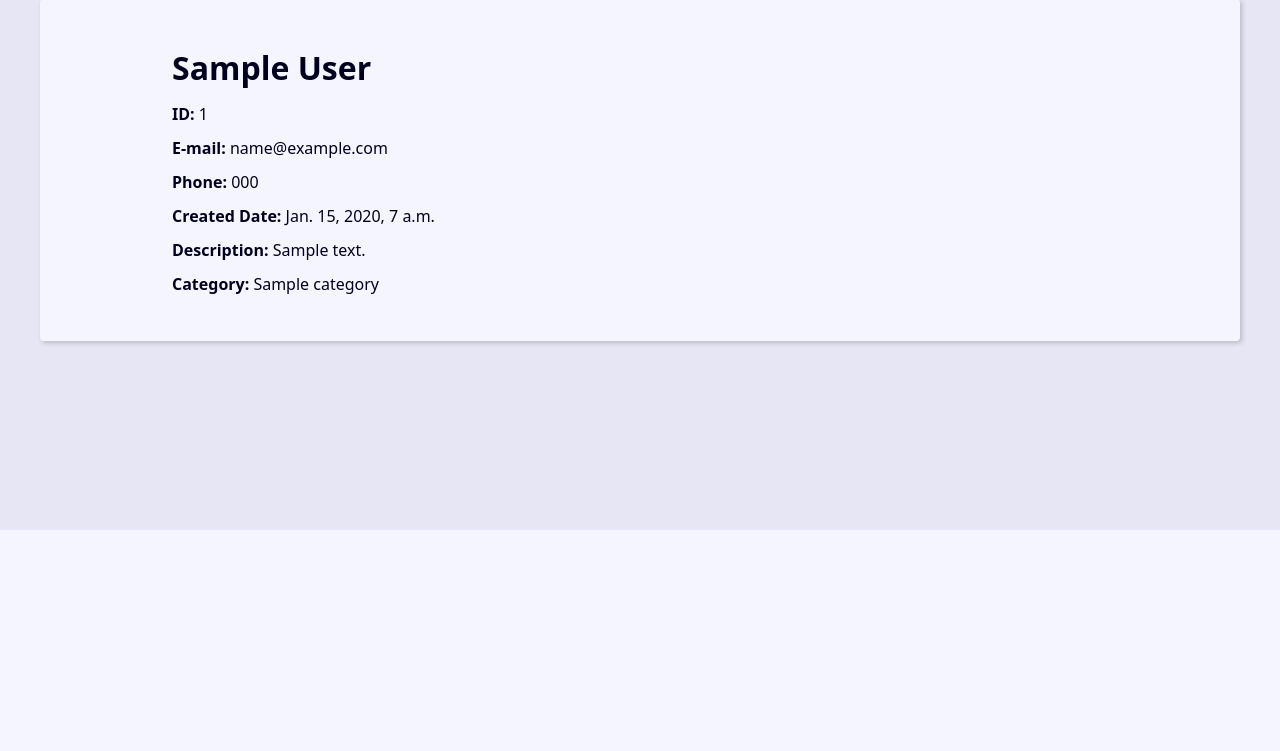
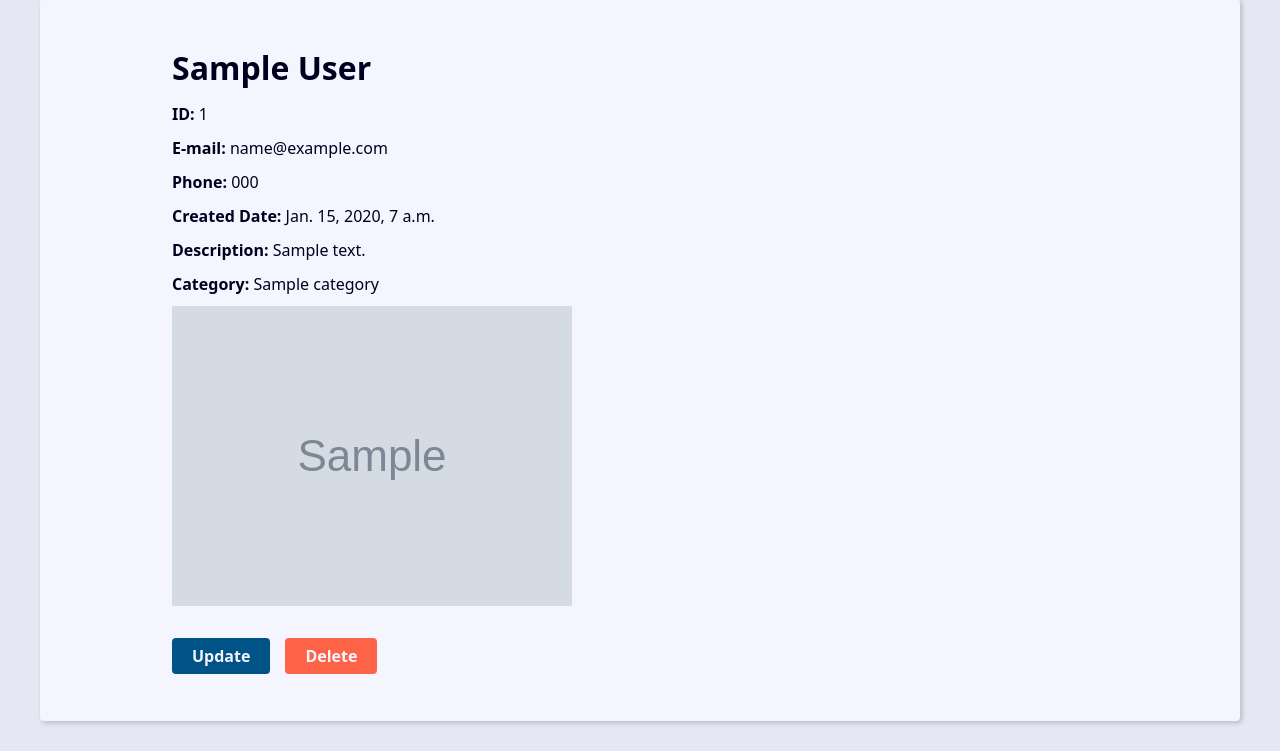
Before and after one commit to DigoDuck/Python, a Django app: page /contact/1/ in a window 1280 px wide. Shown: the part 270-1021 px from the top of the page. Before the commit the page ends 800 px from the top, so only its background shows below. Run offline with Django 5.2, Linux system fonts and the light colour scheme; tables that the repository leaves empty hold one stand-in row (values such as "Sample post"); grey boxes marked "Sample" are stand-in pictures.

Commit message:
Adds image upload functionality to the contact form; implements logic for deleting contacts and updates the display of information in the template.

```diff
--- a/Django/project_agenda/base_static/global/css/style.css
+++ b/Django/project_agenda/base_static/global/css/style.css
@@ -292,7 +292,11 @@ svg {
   font-size: var(--smaller-font-size);
 }
 
+
 .btn {
+  display: inline-flex;
+  align-items: center;
+  justify-content: center;
   background-color: var(--link-dark-color);
   color: var(--clr-white);
   font-weight: bold;
@@ -301,6 +305,10 @@ svg {
   border-radius: var(--default-border-radius);
   cursor: pointer;
   transition: filter var(--transition-fast) ease-in-out;
+  text-decoration: none;
+  font-size: var(--small-font-size);
+  line-height: 1;
+  font-family: inherit;
 }
 
 .btn:hover {
@@ -311,4 +319,21 @@ svg {
 .btn:active {
   filter: brightness(80%);
   box-shadow: 0 0 5px var(--link-dark-color);
+  outline: none;
 }
+
+.btn-delete {
+  background-color: tomato;
+}
+
+.contact-links {
+  margin-block: calc(var(--small-font-size) * 2);
+  display: flex;
+  align-items: center;
+  gap: var(--spacing);
+}
+
+.contact-links form {
+  display: flex;
+  margin: 0;
+}
--- a/Django/project_agenda/contact/templates/contact/contact.html
+++ b/Django/project_agenda/contact/templates/contact/contact.html
@@ -12,5 +12,26 @@
         <p><b>Created Date:</b> {{ contact.created_date }}</p>
         <p><b>Description:</b> {{ contact.description }}</p>
         <p><b>Category:</b> {{ contact.category.name }}</p>
+
+        {% if contact.picture %}
+        <p>
+            <img src="{{ contact.picture.url }}" alt="{{ contact.first_name }} {{ contact.last_name }}">
+        </p>
+        {% endif %}
+
+        <div class="contact-links">
+            <a class="btn btn-link" href="{% url "contact:update" contact.id %}">Update</a>
+
+            <form action="{% url "contact:delete" contact.id %}" method="POST">
+                {% csrf_token %}
+
+                {% if confirmation == 'no' %}
+                <input type="hidden" value="yes" name="confirmation">
+                    <button class="btn btn-link btn-delete" type="submit">Confirm?</button>
+                {% else %}
+                    <button class="btn btn-link btn-delete" type="submit">Delete</button>
+                {% endif %}
+            </form>
+        </div>
     </div>
 {% endblock content %}
--- a/Django/project_agenda/contact/templates/contact/create.html
+++ b/Django/project_agenda/contact/templates/contact/create.html
@@ -16,6 +16,12 @@
           <p class="help-text">{{ field.help_text }}</p>
         {% endif %}
       </div>
+
+      {% if field.name == 'picture' and 'field.value.url' %}
+        <div class="form-group">
+          <img src="{{ field.value.url }}" alt="">
+        </div>
+        {% endif %}
       {% endfor %}
     </div>
 
--- a/Django/project_agenda/contact/urls.py
+++ b/Django/project_agenda/contact/urls.py
@@ -11,4 +11,5 @@ urlpatterns = [
     path('contact/<int:contact_id>/', views.contact, name='contact'),
     path('contact/create/', views.create, name='create'),
     path('contact/<int:contact_id>/update', views.update, name='update'),
+    path('contact/<int:contact_id>/delete', views.delete, name='delete'),
 ]
```
Also changed, not shown: Django/project_agenda/contact/forms.py (+5 -16 lines), Django/project_agenda/contact/views/contact_forms.py (+20 -2 lines).
